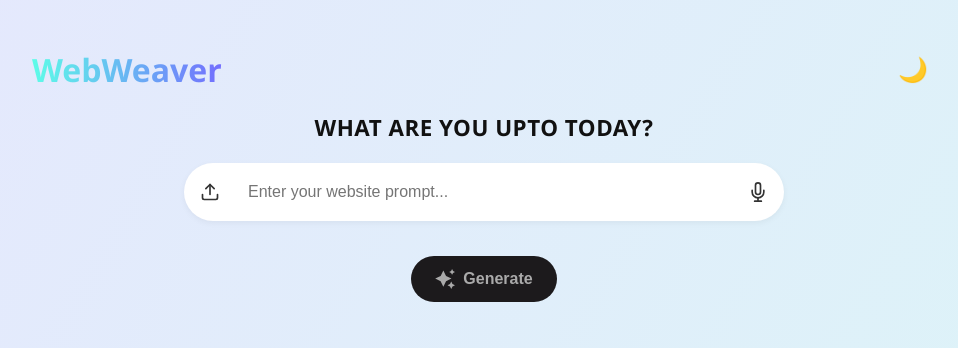
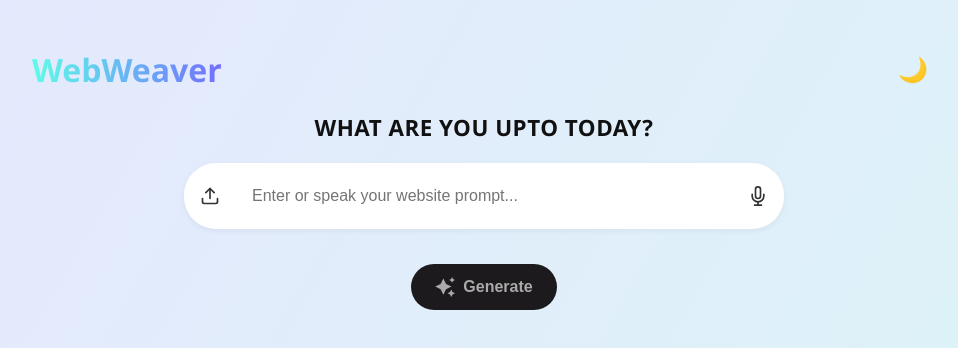
Before and after one commit to dibjyotih/no-code-website-generator, a React (Vite) app: page / in a window 1280 px wide. Shown: the top 348 px of the page, without its empty margins (156-1114 px from the left). Built offline with nearby package versions, Linux system fonts and the light colour scheme.

Commit message:
Add speech-to-text and image preview in text bar

```diff
--- a/src/App.css
+++ b/src/App.css
@@ -166,6 +166,15 @@
   color: #f1f1f1;
 }
 
+.input-container {
+  display: flex;
+  align-items: center;
+  flex-grow: 1;
+  background: transparent;
+  border-radius: 1.5rem;
+  padding: 0.25rem;
+}
+
 .input.full-width {
   flex-grow: 1;
   padding: 0.75rem 1rem;
@@ -175,6 +184,18 @@
   outline: none;
   background: transparent;
   color: inherit;
+}
+
+.input-container img {
+  width: 40px;
+  height: 40px;
+  object-fit: cover;
+  border-radius: 4px;
+  margin-right: 0.5rem;
+}
+
+body.theme-dark .input-container img {
+  border: 1px solid #444;
 }
 
 .generate-below {
@@ -218,7 +239,6 @@
 .generate-below:hover .text {
   color: white;
 }
-
 
 .status,
 .error {
@@ -296,7 +316,6 @@
   color: #f1f1f1;
   border: 1px solid #444;
 }
-/* ...existing styles remain unchanged... */
 
 .code-container {
   display: flex;
--- a/src/App.tsx
+++ b/src/App.tsx
@@ -5,6 +5,8 @@
 function App() {
   const [theme, setTheme] = useState<'light' | 'dark'>('light');
   const [prompt, setPrompt] = useState('');
+  const [file, setFile] = useState<File | null>(null);
+  const [previewImage, setPreviewImage] = useState<string | null>(null);
   const [html, setHtml] = useState('');
   const [css, setCss] = useState('');
   const [js, setJs] = useState('');
@@ -16,7 +18,13 @@
   useEffect(() => {
     document.body.className = '';
     document.body.classList.add(`theme-${theme}`);
-  }, [theme]);
+    // Clean up preview image URL to prevent memory leaks
+    return () => {
+      if (previewImage) {
+        URL.revokeObjectURL(previewImage);
+      }
+    };
+  }, [theme, previewImage]);
 
   const toggleTheme = () => {
     setTheme((prev) => (prev === 'light' ? 'dark' : 'light'));
@@ -24,25 +32,96 @@
 
   const handleSubmit = async (e: React.FormEvent) => {
     e.preventDefault();
+    if (!prompt && !file) {
+      setError('Please provide a prompt or upload an image.');
+      console.log('Submission failed: No prompt or file provided');
+      return;
+    }
     setLoading(true);
     setError('');
+    setPreviewImage(null); // Clear preview after submission
     try {
+      const formData = new FormData();
+      if (prompt) formData.append('prompt', prompt);
+      if (file) formData.append('file', file);
+
+      console.log('Sending request with prompt:', prompt, 'and file:', file ? file.name : 'none');
+
       const response = await fetch('http://127.0.0.1:8000/generate', {
         method: 'POST',
-        headers: { 'Content-Type': 'application/json' },
-        body: JSON.stringify({ prompt }),
+        body: formData,
       });
 
-      if (!response.ok) throw new Error('Error from backend');
+      if (!response.ok) {
+        const errorText = await response.text();
+        throw new Error(`Backend error: ${errorText}`);
+      }
       const data = await response.json();
+      if (data.error) throw new Error(data.error);
       setHtml(data.html || '');
       setCss(data.css || '');
       setJs(data.js || '');
     } catch (err) {
-      setError('Failed to generate website.');
-      console.error(err);
+      setError(`Failed to generate website: ${err}`);
+      console.error('Submission error:', err);
     } finally {
       setLoading(false);
+      setFile(null); // Clear file after submission
+    }
+  };
+
+  const handleFileUpload = (e: React.ChangeEvent<HTMLInputElement>) => {
+    const selectedFile = e.target.files?.[0];
+    if (selectedFile) {
+      setFile(selectedFile);
+      const imageUrl = URL.createObjectURL(selectedFile);
+      setPreviewImage(imageUrl);
+      console.log('File selected:', selectedFile.name, 'Preview URL:', imageUrl);
+    } else {
+      setPreviewImage(null);
+      setFile(null);
+    }
+  };
+
+  const handleSpeechToText = () => {
+    const SpeechRecognition = window.SpeechRecognition || window.webkitSpeechRecognition;
+    if (!SpeechRecognition) {
+      setError('Speech-to-text is not supported in this browser. Try Chrome or Edge.');
+      console.log('Speech-to-Text: API not supported');
+      return;
+    }
+    try {
+      const recognition = new SpeechRecognition();
+      recognition.lang = 'en-US';
+      recognition.interimResults = false;
+      recognition.maxAlternatives = 1;
+
+      recognition.onstart = () => {
+        console.log('Speech-to-Text: Recording started');
+        setError('Recording... Speak your prompt now.');
+      };
+
+      recognition.onresult = (event) => {
+        const transcript = event.results[0][0].transcript;
+        setPrompt(transcript);
+        console.log('Speech-to-Text: Transcript received:', transcript);
+        setError('');
+      };
+
+      recognition.onend = () => {
+        console.log('Speech-to-Text: Recording stopped');
+      };
+
+      recognition.onerror = (event) => {
+        console.error('Speech-to-Text Error:', event.error);
+        setError(`Speech-to-text failed: ${event.error}. Check microphone permissions or try Chrome/Edge.`);
+      };
+
+      console.log('Speech-to-Text: Initiating recognition');
+      recognition.start();
+    } catch (err) {
+      console.error('Speech-to-Text Initialization Error:', err);
+      setError('Failed to initialize speech-to-text. Ensure microphone access and try Chrome or Edge.');
     }
   };
 
@@ -70,20 +149,40 @@
 
       <form onSubmit={handleSubmit} className="form chat-box">
         <div className="chat-input-wrapper">
-          <label htmlFor="file-upload" className="chat-icon" title="Upload file">
+          <label htmlFor="file-upload" className="chat-icon" title="Upload image to generate website">
             <FiUpload size={20} />
           </label>
-          <input id="file-upload" type="file" hidden />
-
           <input
-            type="text"
-            value={prompt}
-            onChange={(e) => setPrompt(e.target.value)}
-            placeholder="Enter your website prompt..."
-            className="input full-width"
+            id="file-upload"
+            type="file"
+            accept="image/*"
+            hidden
+            onChange={handleFileUpload}
           />
 
-          <button type="button" className="chat-icon" title="Voice input">
+          <div className="input-container">
+            {previewImage && (
+              <img
+                src={previewImage}
+                alt="Preview"
+                className="input-container img"
+              />
+            )}
+            <input
+              type="text"
+              value={prompt}
+              onChange={(e) => setPrompt(e.target.value)}
+              placeholder="Enter or speak your website prompt..."
+              className="input full-width"
+            />
+          </div>
+
+          <button
+            type="button"
+            className="chat-icon"
+            title="Speak to enter prompt"
+            onClick={handleSpeechToText}
+          >
             <FiMic size={20} />
           </button>
         </div>
@@ -116,7 +215,11 @@
             <button onClick={() => setActiveTab('code')} className={activeTab === 'code' ? 'tab active' : 'tab'}>Code</button>
           </div>
 
-          {activeTab === 'preview' && <iframe title="Generated Website" srcDoc={`<style>${css}</style><body>${html}<script>${js}</script>`} className="iframe" />}
+          {activeTab === 'preview' && (
+            <div className="preview-container">
+              <iframe title="Generated Website" srcDoc={`<!DOCTYPE html><html><head><style>${css}</style></head><body>${html}<script>${js}</script></body></html>`} className="iframe" />
+            </div>
+          )}
 
           {activeTab === 'code' && (
             <div className="code-container">
```
